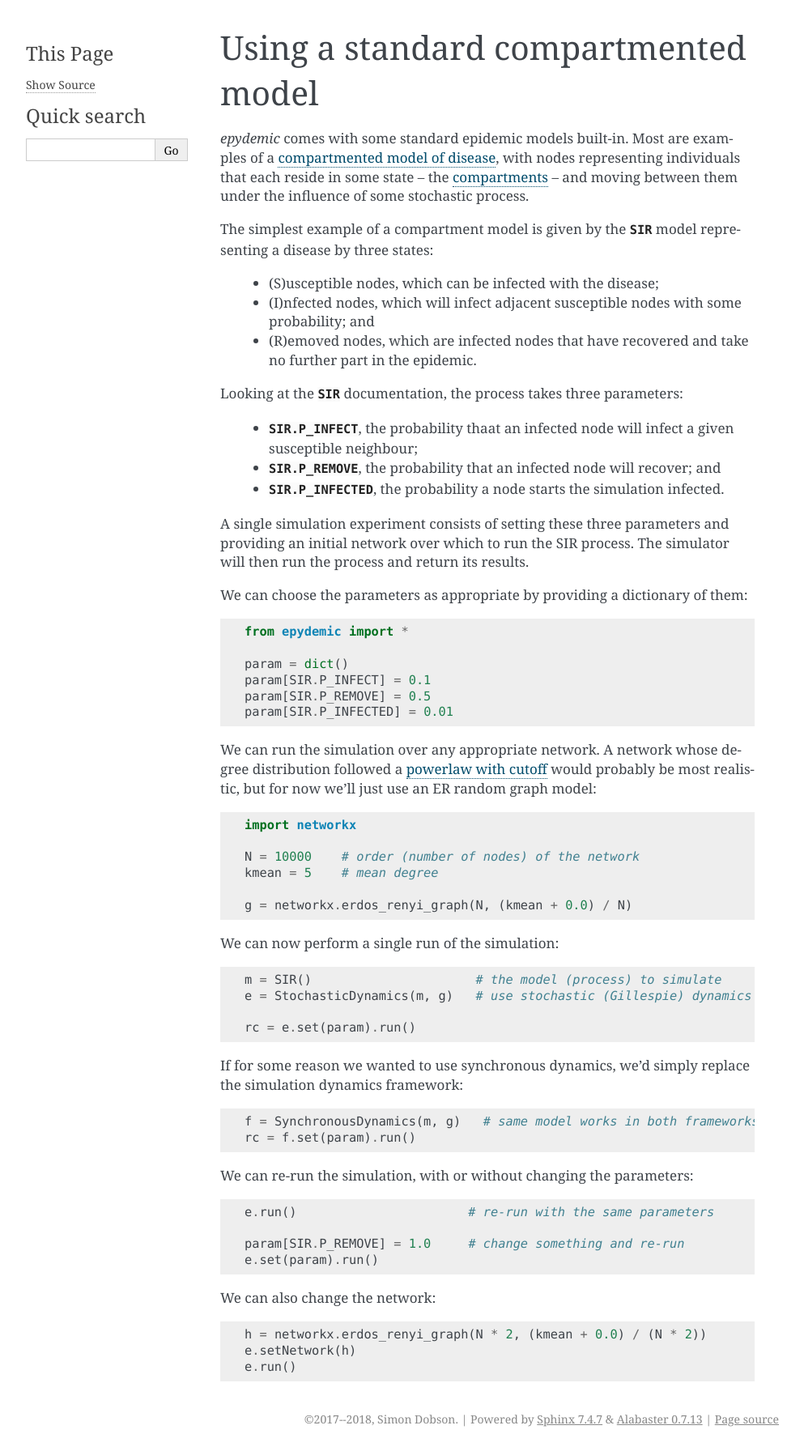
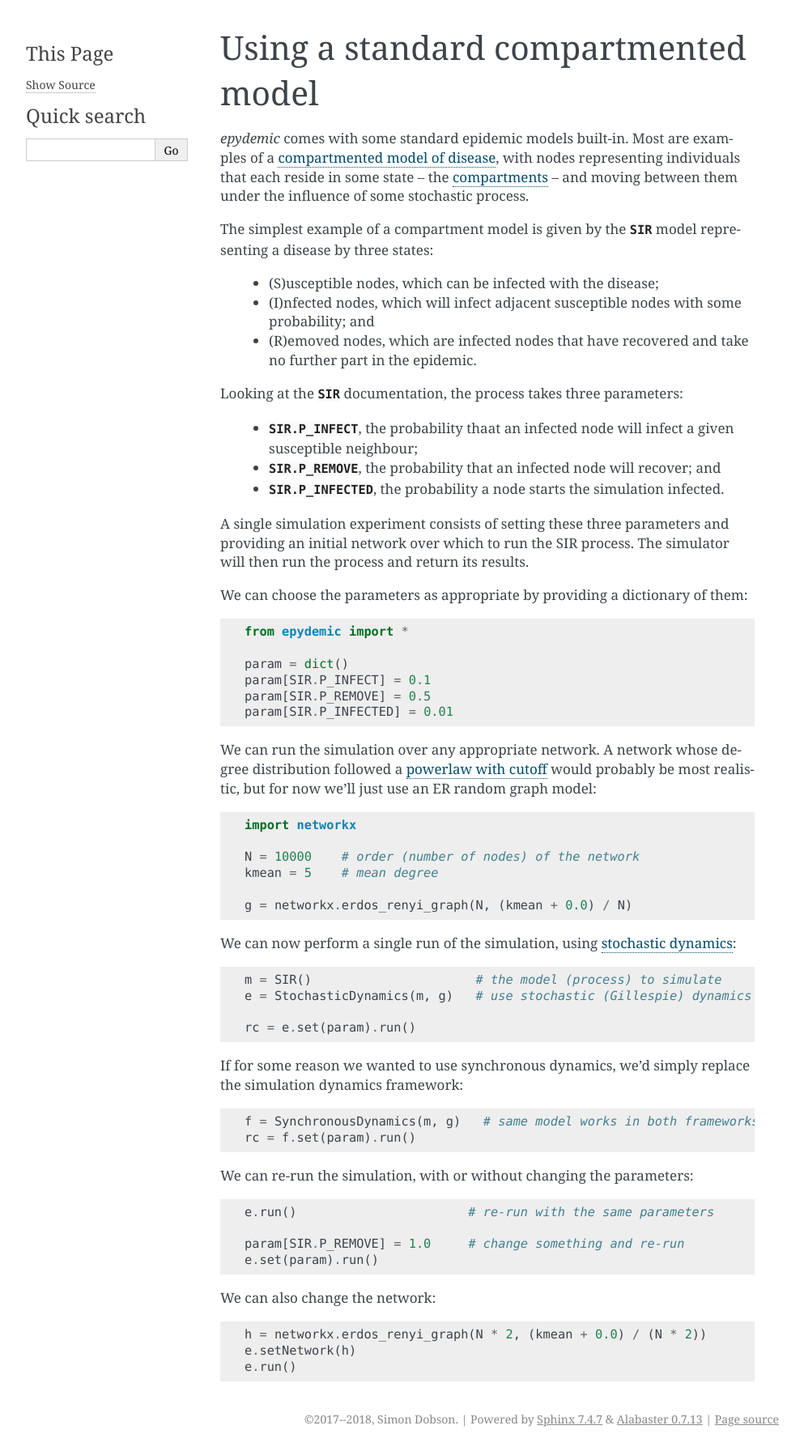
Before and after one commit to simoninireland/epydemic, a Sphinx documentation site: the page built from doc/cookbook/use-standard-model.rst, in a window 1280 px wide. Shown: the whole page at 81% size, without its empty margins (148-1141 px from the left). Built offline with Sphinx 7.4.7, drawn with Linux system fonts in a browser that asks for light colours.

Commit message:
Standard use tutorial

```diff
--- a/doc/cookbook/use-standard-model.rst
+++ b/doc/cookbook/use-standard-model.rst
@@ -54,7 +54,7 @@ realistic, but for now we'll just use an ER random graph model:
 
     g = networkx.erdos_renyi_graph(N, (kmean + 0.0) / N)
 
-We can now perform a single run of the simulation:
+We can now perform a single run of the simulation, using :term:`stochastic dynamics`:
 
 .. code-block:: python
 
```
